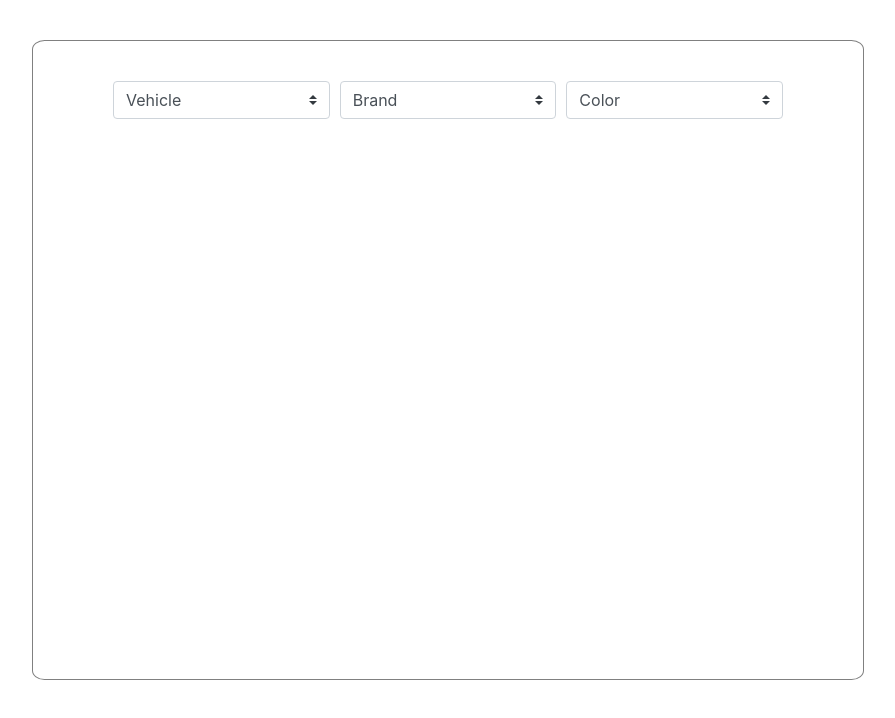
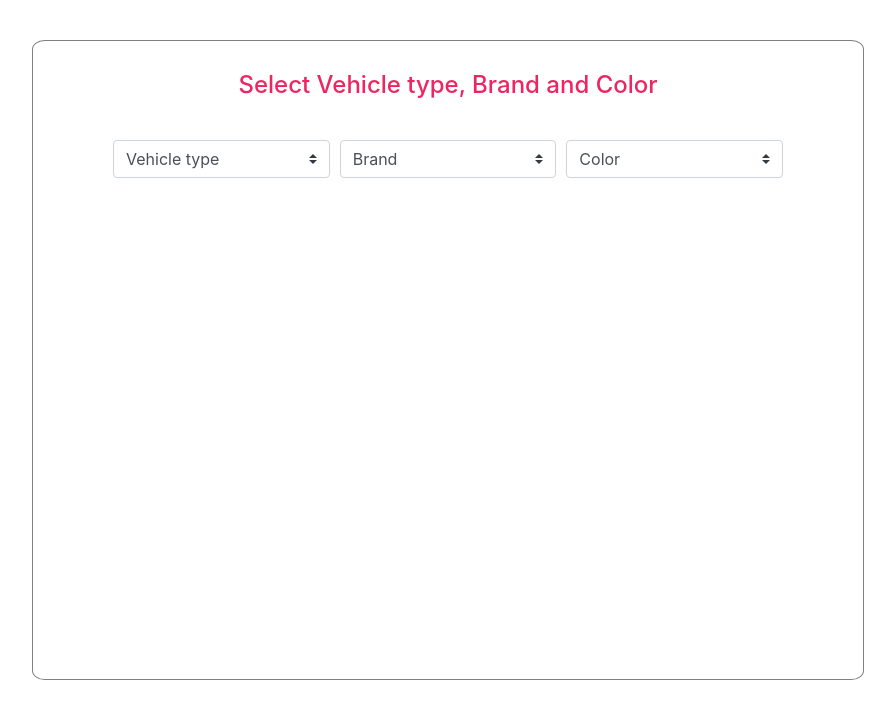
Before and after one commit to Romson/Select-vehicle-form-vannilajs, a plain HTML site: page index.html in a window 1280 px wide. Shown: the whole page, without its empty margins (192-1087 px from the left). Drawn offline with nearby package versions, Linux system fonts and the light colour scheme.

Commit message:
second commit

```diff
--- a/index.html
+++ b/index.html
@@ -1,8 +1,5 @@
 <!DOCTYPE html>
-<!--[if lt IE 7]>      <html class="no-js lt-ie9 lt-ie8 lt-ie7"> <![endif]-->
-<!--[if IE 7]>         <html class="no-js lt-ie9 lt-ie8"> <![endif]-->
-<!--[if IE 8]>         <html class="no-js lt-ie9"> <![endif]-->
-<!--[if gt IE 8]><!--> <html class="no-js"> <!--<![endif]-->
+<html class="no-js">
     <head>
         <meta charset="utf-8">
         <meta http-equiv="X-UA-Compatible" content="IE=edge">
@@ -15,12 +12,13 @@
     <body>
 
         <div class="container">
+            <h4>Select Vehicle type, Brand and Color</h1>
             <form>
                 <div class="form-row">
                     <!--Vehicle-->
                     <div class="col">
                         <select class="custom-select" id="selectVehicle">
-                            <option selected>Vehicle</option>
+                            <option selected>Vehicle type</option>
                         </select>
                     </div>
                     <!--Brand-->
--- a/script.js
+++ b/script.js
@@ -85,17 +85,32 @@ const vehicle = [
       }
 ];
 
-// Type
+
+
+
+
+// Get vehicle type select field Id
+const selectVehicle = document.getElementById('selectVehicle');
+const selectVehicleBrand = document.getElementById('selectBrand');
+const selectVehicleColor = document.getElementById('selectColor');
+
+// Get new array of the vehicle types and brands
 const newArr = vehicle.map((vehicle) => vehicle.type);
+const newBrandArr = vehicle.map((vehicle) => vehicle.brand);
+// Color array
+uniqueColorArr = ["red", "black", "white", "green", "yellow", "blue", "brown", "grey"]
 
 // Filter duplicate vehicle types
 const uniqueArr = newArr.filter((item, index) => {
     return newArr.indexOf(item) >=index;
 });
 
-// Option fields for vehicle type
-const selectVehicle = document.getElementById('selectVehicle');
+// Filter duplicate vehicle brands
+const uniqueBrandArr = newBrandArr.filter((item, index) => {
+  return newBrandArr.indexOf(item) >=index;
+});
 
+// Options to select for vehicle types
 for (let i = 0; i < uniqueArr.length; i++) {
     let opt = uniqueArr[i];
     let el = document.createElement('option');
@@ -104,17 +119,7 @@ for (let i = 0; i < uniqueArr.length; i++) {
     selectVehicle.appendChild(el);
 };
 
-// Brand
-const newBrandArr = vehicle.map((vehicle) => vehicle.brand);
-
-// Filter duplicate vehicle types
-const uniqueBrandArr = newBrandArr.filter((item, index) => {
-    return newBrandArr.indexOf(item) >=index;
-});
-
-// Option fields for vehicle brand
-const selectVehicleBrand = document.getElementById('selectBrand');
-
+// Options to select for vehicle brands
 for (let i = 0; i < uniqueBrandArr.length; i++) {
     let opt = uniqueBrandArr[i];
     let el = document.createElement('option');
@@ -123,12 +128,7 @@ for (let i = 0; i < uniqueBrandArr.length; i++) {
     selectVehicleBrand.appendChild(el);
 };
 
-// Color
-uniqueColorArr = ["red", "black", "white", "green", "yellow", "blue", "brown", "grey"]
-
-// Option fields for vehicle color
-const selectVehicleColor = document.getElementById('selectColor');
-
+// Options to select for vehicle color
 for (let i = 0; i < uniqueColorArr.length; i++) {
     let opt = uniqueColorArr[i];
     let el = document.createElement('option');
@@ -136,3 +136,49 @@ for (let i = 0; i < uniqueColorArr.length; i++) {
     el.value = opt;
     selectVehicleColor.appendChild(el);
 };
+
+
+
+
+// EventListeners for vehicle types, brand and color
+selectVehicle.addEventListener('change', (e) => {
+
+  const typeChosen = e.target.value;
+  const result = vehicle.filter((vehicle) => vehicle.type === e.target.value); // Filter for vehicle type
+
+  console.log(typeChosen);
+  console.log(result) // New array of objects returned
+
+});
+
+// Brand
+selectBrand.addEventListener('change', (e) => {
+  const brandChosen = e.target.value;
+  console.log(brandChosen);
+});
+
+// Color
+selectColor.addEventListener('change', (e) => {
+  const colorChosen = e.target.value;
+  console.log(colorChosen);
+});
+
+
+// Filter type, brand and color and findIndex
+const typeIndex = vehicle.findIndex((searchType) => {
+  return searchType.type === 'Lamborghini Huracán';
+})
+
+const brandIndex = vehicle.findIndex((searchType) => {
+  return searchType.brand === 'Lamborghini Huracán';
+})
+
+const colorIndex = vehicle.findIndex((searchType) => {
+  return searchType.color === 'Lamborghini Huracán';
+})
+
+
+// Filter brand and colors based on indexes for type
+
+
+// Return array[index].img
--- a/style.css
+++ b/style.css
@@ -18,4 +18,10 @@
         margin: auto;
         margin-top: 40px;
     }
-  }
+}
+
+h4 {
+    text-align: center;
+    color: #ED2662;
+    padding-top: 30px;
+}
```
